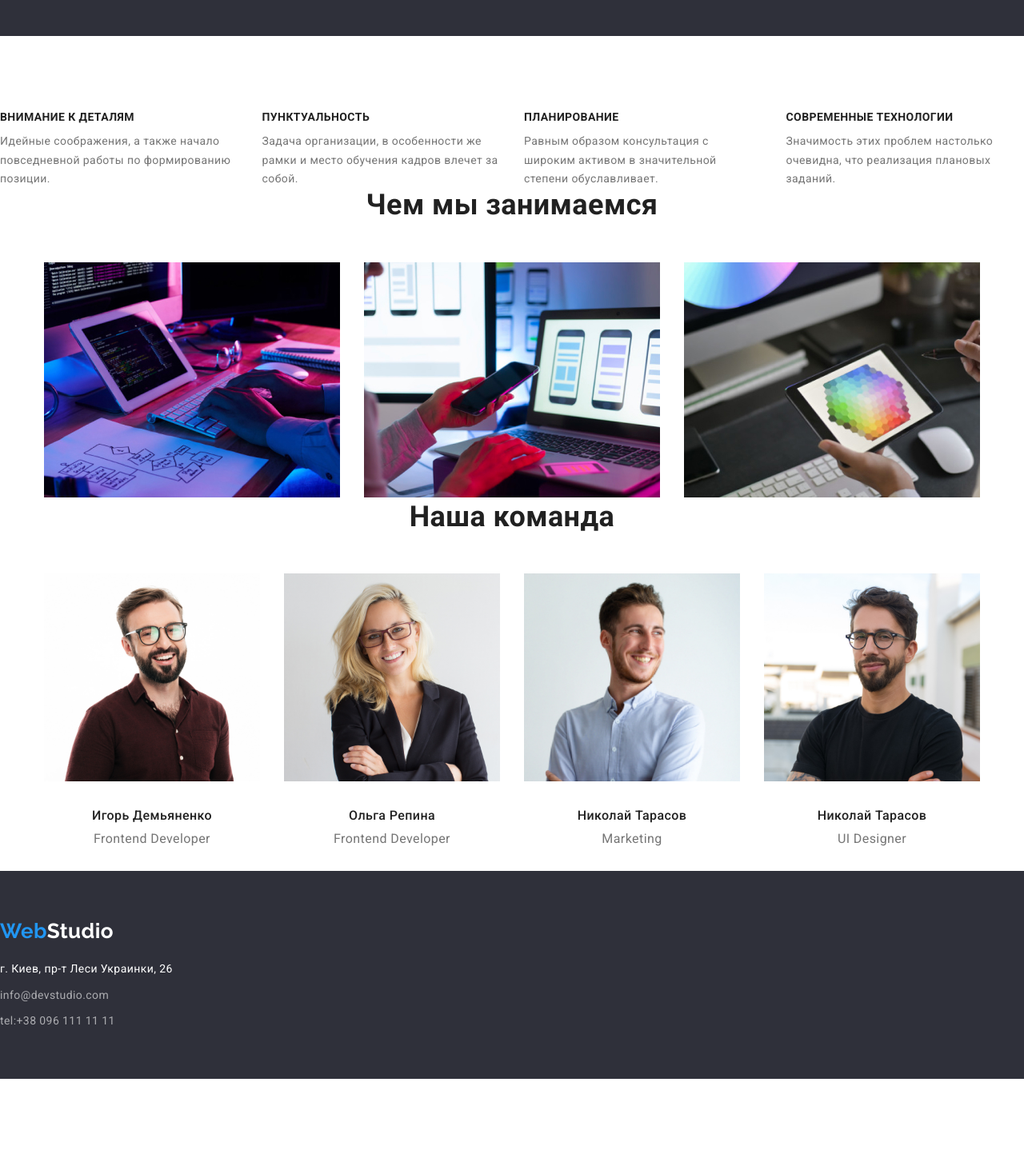
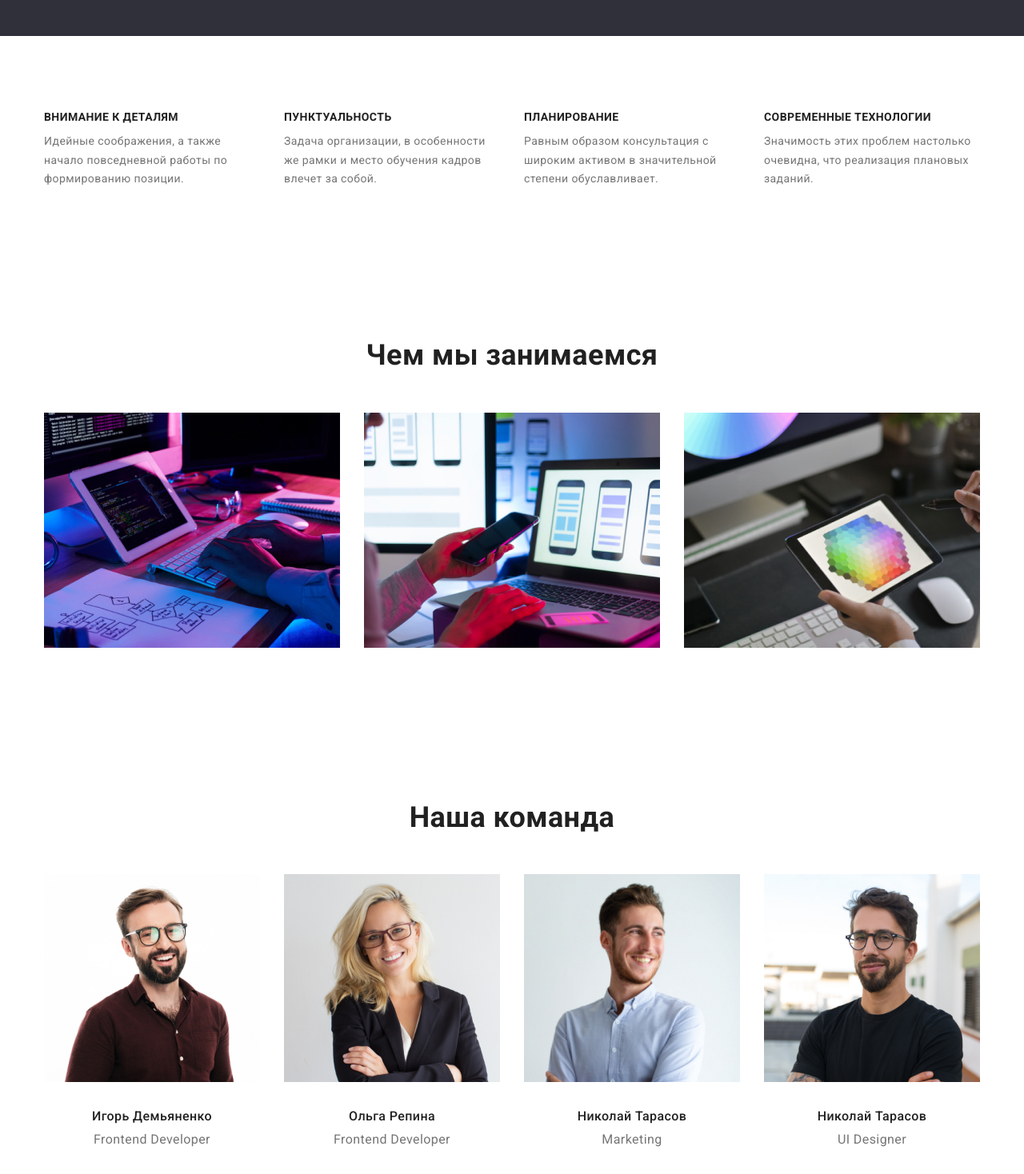
Before and after one commit to ElenaBelaya/goit-markup-hw-3, a plain HTML site: page index.html in a window 1280 px wide. Shown: the part 700-2168 px from the top of the page at 80% size. Before the commit the page ends 2049 px from the top, so only its background shows below. Drawn offline with nearby package versions, Linux system fonts and the light colour scheme.

Commit message:
студия

```diff
--- a/css/style.css
+++ b/css/style.css
@@ -75,7 +75,7 @@ header {
   color: #ffffff;
 
   padding-top: 0px;
-  padding-bottom: 30px;
+  margin-bottom: 30px;
 }
 
 .btn {
@@ -97,11 +97,10 @@ header {
 .btn:focus {
   background-color: var(--primary-bottom-color);
 }
-/*поменять на .section
-.container {
-  padding-bottom: 94px;
-  padding-top: 94px;
-}*/
+
+.section {
+  padding: 94px 0;
+}
 
 .container {
   width: 1200px;
@@ -110,7 +109,6 @@ header {
   padding-right: 15px;
   padding-left: 15px;
 }
-
 .container-header {
   display: flex;
   align-items: center;
@@ -123,9 +121,6 @@ header {
   display: flex;
   align-items: center;
 }
-/*.container-dignity,
-.container-portfolio,
-.container-footer*/
 
 .container-dignity {
   padding-top: 94px;
@@ -346,7 +341,8 @@ button {
 footer {
   font-family: var(--primary-font), sans-serif;
   background-color: var(--background-color);
-
+}
+.section-footer {
   padding-top: 60px;
   padding-bottom: 60px;
 }
--- a/index.html
+++ b/index.html
@@ -34,9 +34,9 @@
           <h1 class="hero-title">Эффективные решения</br>для вашего бизнеса</h1>
           <button type="button" class="btn">Заказать услугу</button>
   </section>
-  <section>
+  <section class="section">
       <!--Наши достоинства-->
-      <div class="container-dignity">
+      <div class="container">
       <h2 class="hidden">Наши достоинства</h2>
       <ul class="dignity-list">
         <li class="dignity-item">
@@ -58,7 +58,7 @@
       </ul>
     </div>
   </section>
-  <section>
+  <section class="section">
       <!--Чем мы занимаемся-->
     <div class="container">
       <h2 class="visible">Чем мы занимаемся</h2>
@@ -69,7 +69,7 @@
       </ul>
       </div>
   </section>
-  <section>
+  <section class="section">
       <!--Наша команда-->
     <div class="container">
       <h2 class="container-name">Наша команда</h2>
@@ -94,8 +94,8 @@
     </div>
   </section>
 </main>
-  <footer>
-    <div class="container-footer">
+  <footer class="section-footer">
+    <div class="container">
       <a class="logo-footer" href="">Web<span class="studio-footer">Studio</span></a>
       <address>
         <ul class="address-list">
```
Also changed, not shown: portfolio.html (+3 -3 lines).
